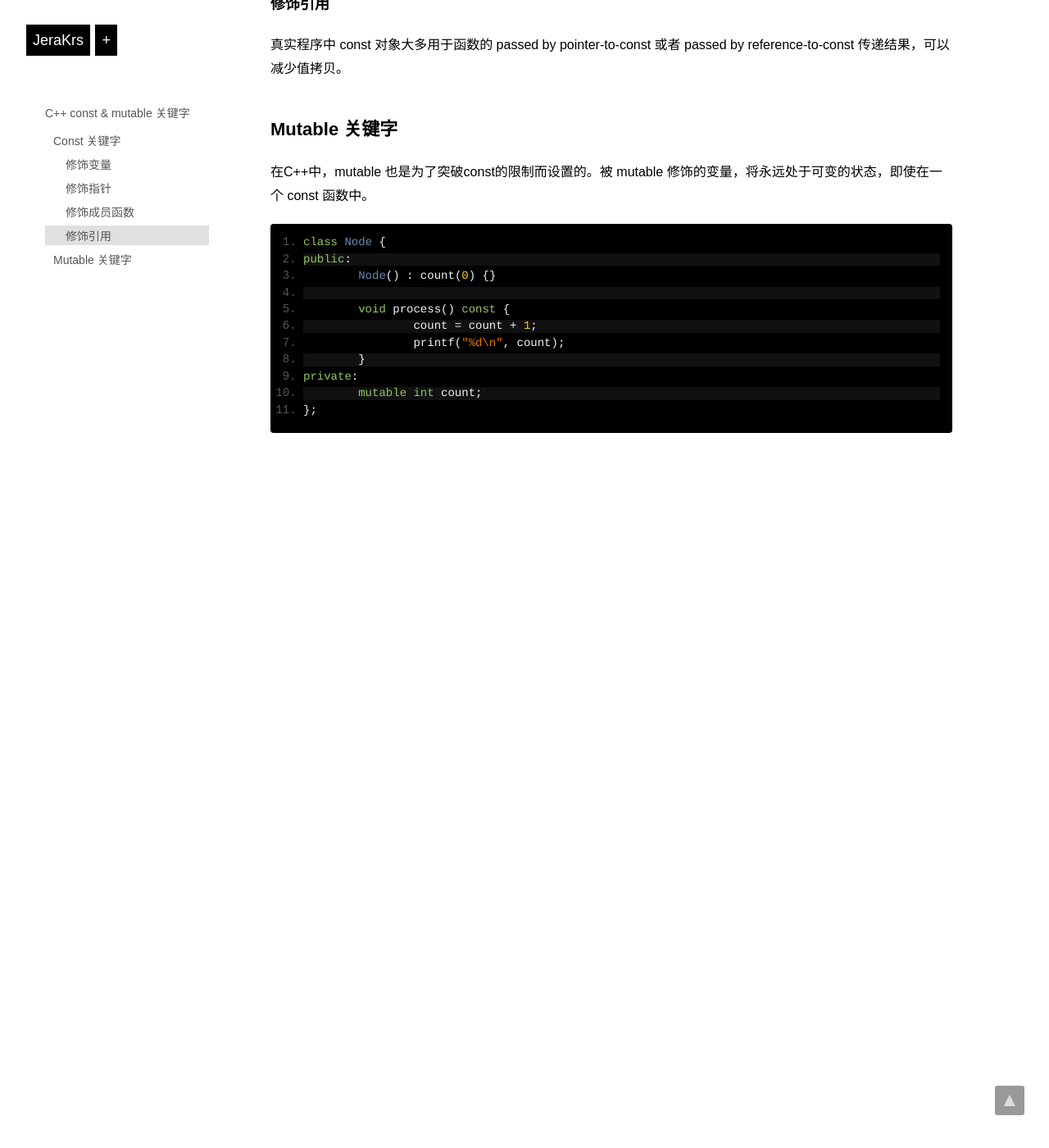
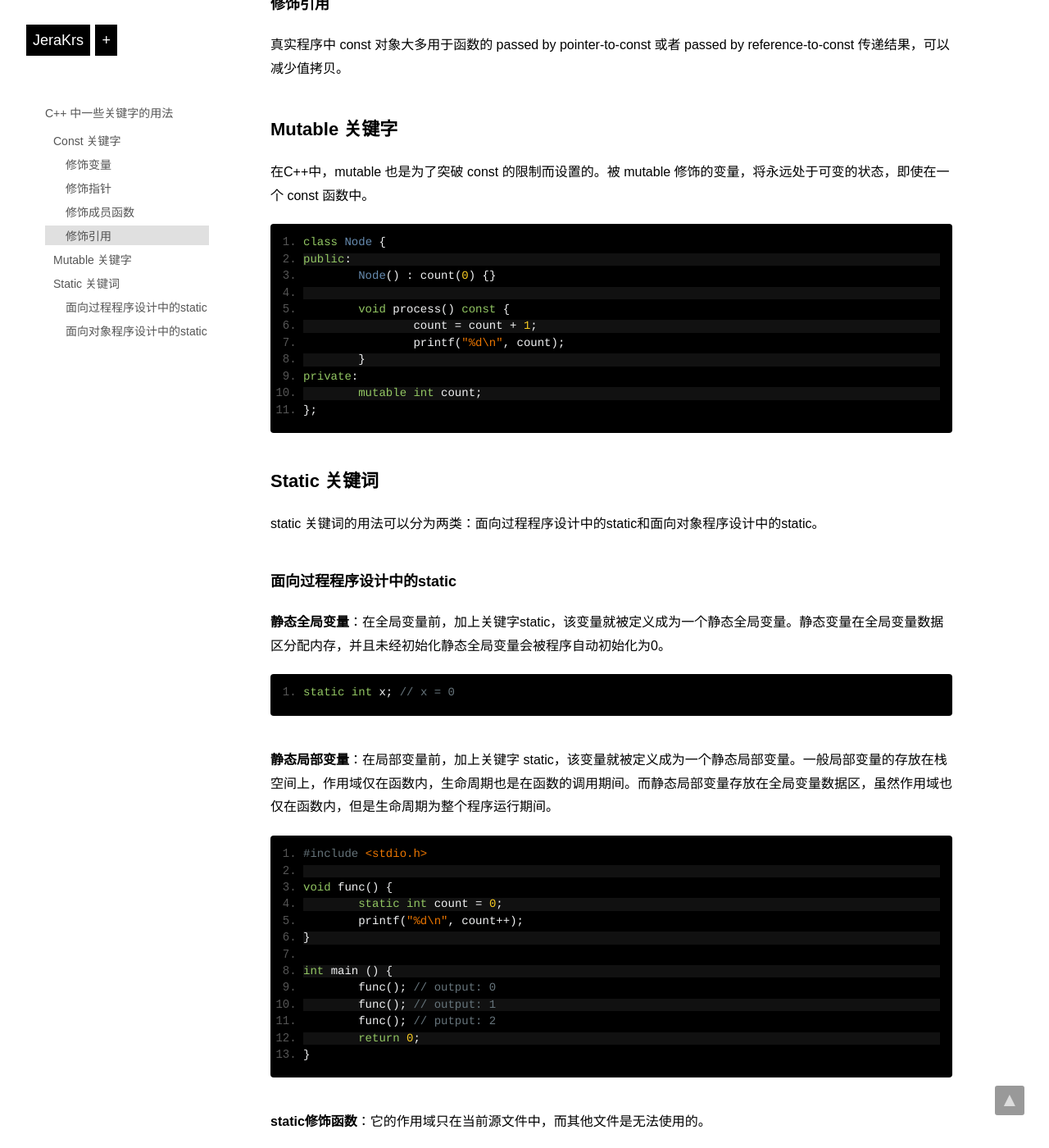
Before and after one commit to JeraKrs/jerakrs.github.io, a Jekyll site: the page built from _posts/blogs/2020-04-21-C++ Keyword.md, in a window 1280 px wide and 1400 px high, scrolled down 2060 px. Shown: the whole window at 82% size. Built offline with Jekyll 4.4.1, drawn with Linux system fonts in a browser that asks for light colours; comment, search, counter and statistics services are not loaded; before the commit the page ends 2658 px from its top, so only the background shows below that; some of the changed text lies outside the part shown.

Commit message:
modify C++ keyword

````diff
--- a/_posts/blogs/2020-04-21-Const Mutable.md
+++ b/_posts/blogs/2020-04-21-C++ Keyword.md
@@ -1,7 +1,7 @@
 ---
 layout: post
-title: C++ const & mutable 关键字
-description: C++ const 可以指定一个语义约束（指定一个不该被改动的对象），而编译器会强制实施这项约束。而mutable是为了突破 const 的限制而设置的，被mutable修饰的变量，将永远处于可变的状态，即使在一个const函数中。
+title: C++ 中一些关键字的用法
+description: 总结了一些 C++ 中关键词的用法，包括 const、mutable、static等。
 category: C++
 ---
 
@@ -71,7 +71,7 @@ private:
 
 ## Mutable 关键字
 
-在C++中，mutable 也是为了突破const的限制而设置的。被 mutable 修饰的变量，将永远处于可变的状态，即使在一个 const 函数中。
+在C++中，mutable 也是为了突破 const 的限制而设置的。被 mutable 修饰的变量，将永远处于可变的状态，即使在一个 const 函数中。
 
 ```c++
 class Node {
@@ -86,3 +86,58 @@ private:
 	mutable int count;
 };
 ```
+
+## Static 关键词
+
+static 关键词的用法可以分为两类：面向过程程序设计中的static和面向对象程序设计中的static。
+
+### 面向过程程序设计中的static
+
+**静态全局变量**：在全局变量前，加上关键字static，该变量就被定义成为一个静态全局变量。静态变量在全局变量数据区分配内存，并且未经初始化静态全局变量会被程序自动初始化为0。
+
+```C++
+static int x; // x = 0
+```
+
+**静态局部变量**：在局部变量前，加上关键字 static，该变量就被定义成为一个静态局部变量。一般局部变量的存放在栈空间上，作用域仅在函数内，生命周期也是在函数的调用期间。而静态局部变量存放在全局变量数据区，虽然作用域也仅在函数内，但是生命周期为整个程序运行期间。
+
+```c++
+#include <stdio.h>
+
+void func() {
+	static int count = 0;
+	printf("%d\n", count++);
+}
+
+int main () {
+	func(); // output: 0
+	func(); // output: 1
+	func(); // putput: 2
+	return 0;
+}
+```
+
+**static修饰函数**：它的作用域只在当前源文件中，而其他文件是无法使用的。
+
+### 面向对象程序设计中的static
+
+**静态成员变量**：被 static 修饰的成员变量为静态成员变量，静态数据成员在程序中也只有一份拷贝，由该类型的所有对象共享访问。
+
+```c++
+class Node {
+public:
+	static int count;
+};
+
+int Node::count = 0; // 静态成员变量的初始化
+```
+
+静态成员变量有两种访问方式：通过类名访问 和 通过变量访问。
+
+```
+Node::count = 10; // 通过类名访问
+Node x;
+x.count = 10; // 通过变量访问
+```
+
+**静态成员函数**：在成员函数前加 static 关键词，静态成员函数可以通过类名直接访问静态成员变量。
````
